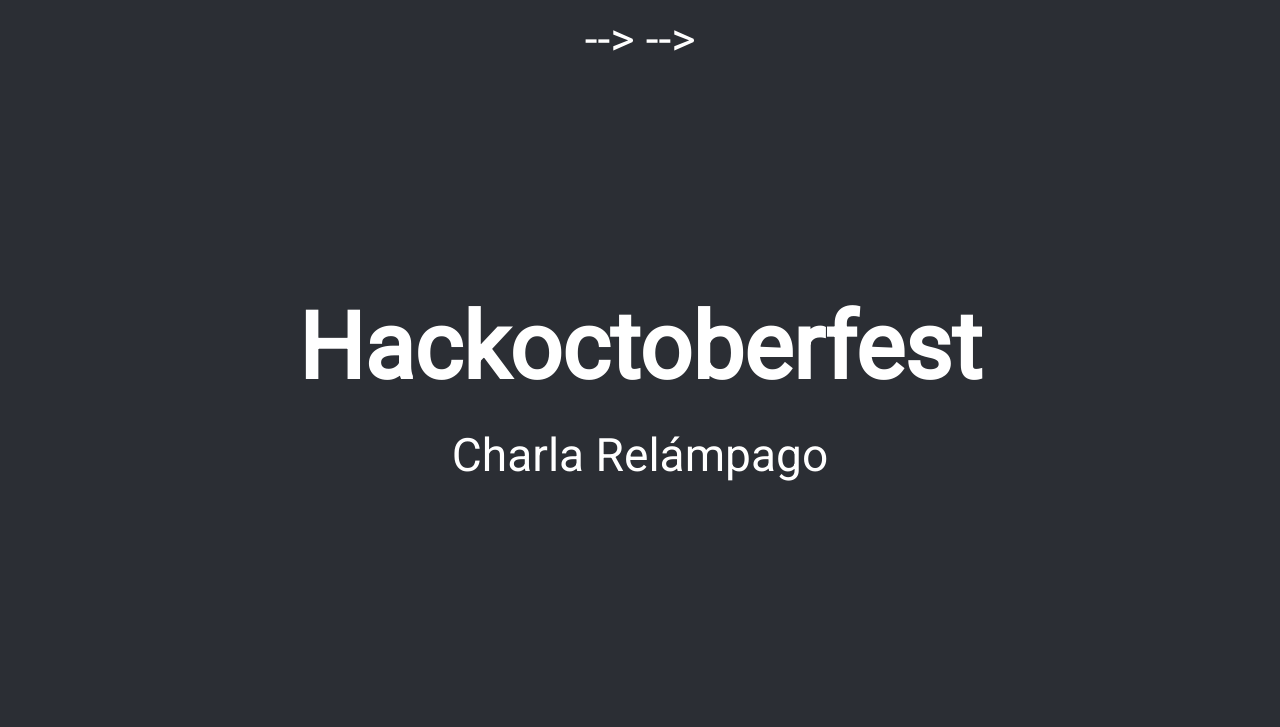
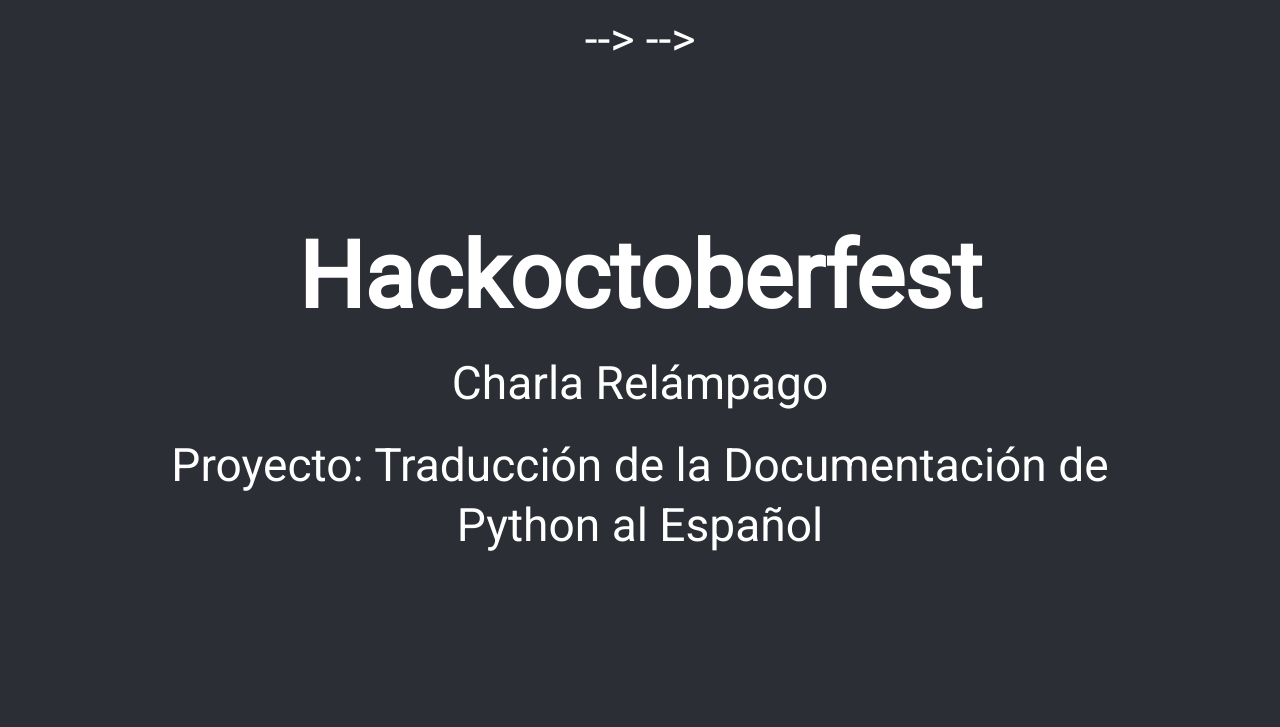
Before and after one commit to narvmtz/slides, a plain HTML site: page index.html in a window 1280 px wide. Both pictures are taken after a click on the button "next slide". Shown: the top 727 px of the page. Drawn offline with nearby package versions, Linux system fonts and the light colour scheme; some packages are replaced by stand-ins of ours; a web font is replaced by a local one.

Commit message:
Update  Ortography

```diff
--- a/index.html
+++ b/index.html
@@ -71,6 +71,7 @@
   <section>
     <h2>Hackoctoberfest</h2>
     <p>Charla Relámpago </p>
+    <p>Proyecto: Traducción de la Documentación de Python al Español </p>
   </section>
 
   <section>
@@ -114,7 +115,7 @@
 
   </section>
 
-
+<!---
   <section>
     <h3 style="font-size: 90%;">Colaboraciones 💪 <i class="green">(d&iacute;a 1)</i></h3>
     <h3 style="font-size: 70%;"><i class="pydarkyellow">Gente uni&eacute;ndose en distintas zonas horarias</i></h3>
@@ -134,7 +135,8 @@
     </div>
 
   </section>
-
+--->
+<!---
   <section>
     <h3 style="font-size: 90%;">Colaboraciones 💪 <i class="green">(d&iacute;a 2)</i></h3>
     <h3 style="font-size: 70%;"><i class="pydarkyellow">Gente uni&eacute;ndose en distintas zonas horarias</i></h3>
@@ -156,7 +158,7 @@
 
   </section>
 
-
+--->
 
   <section>
     <h3>¿Cómo Comienzo?</h3>
```
